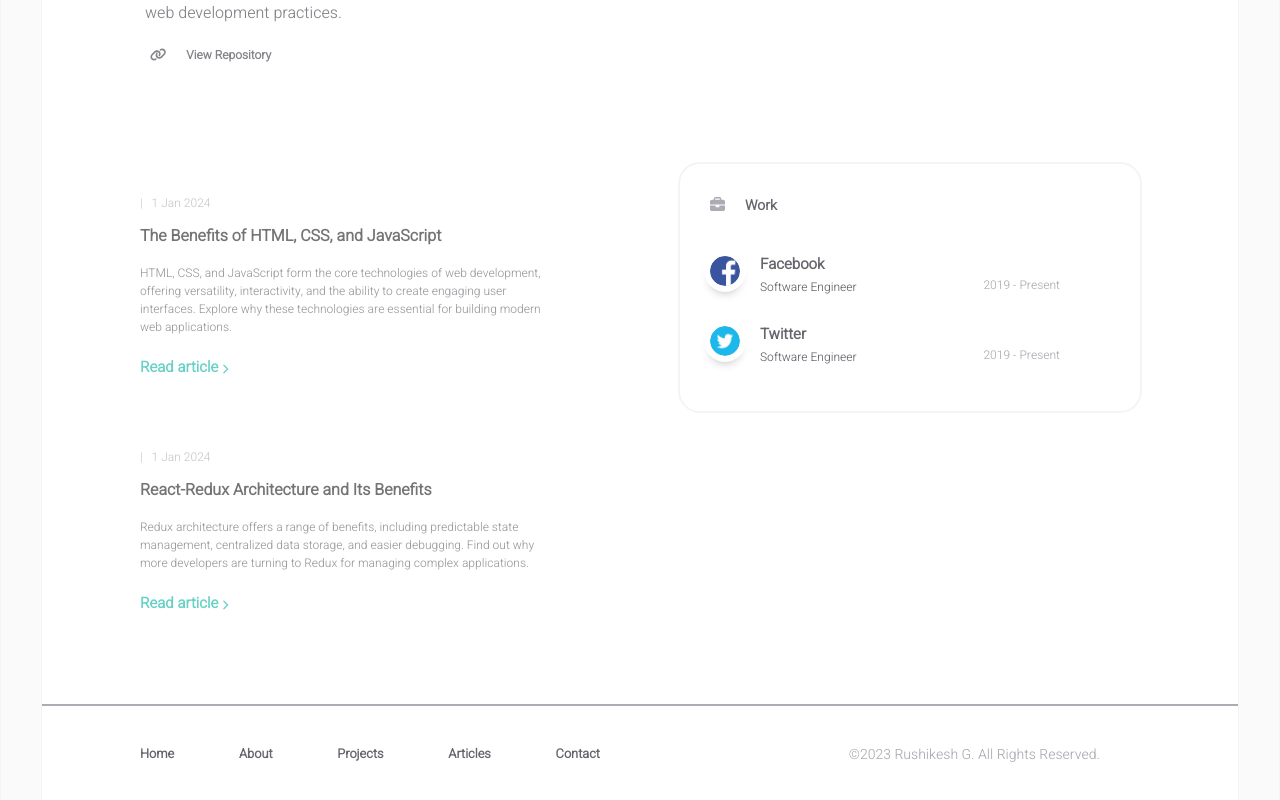
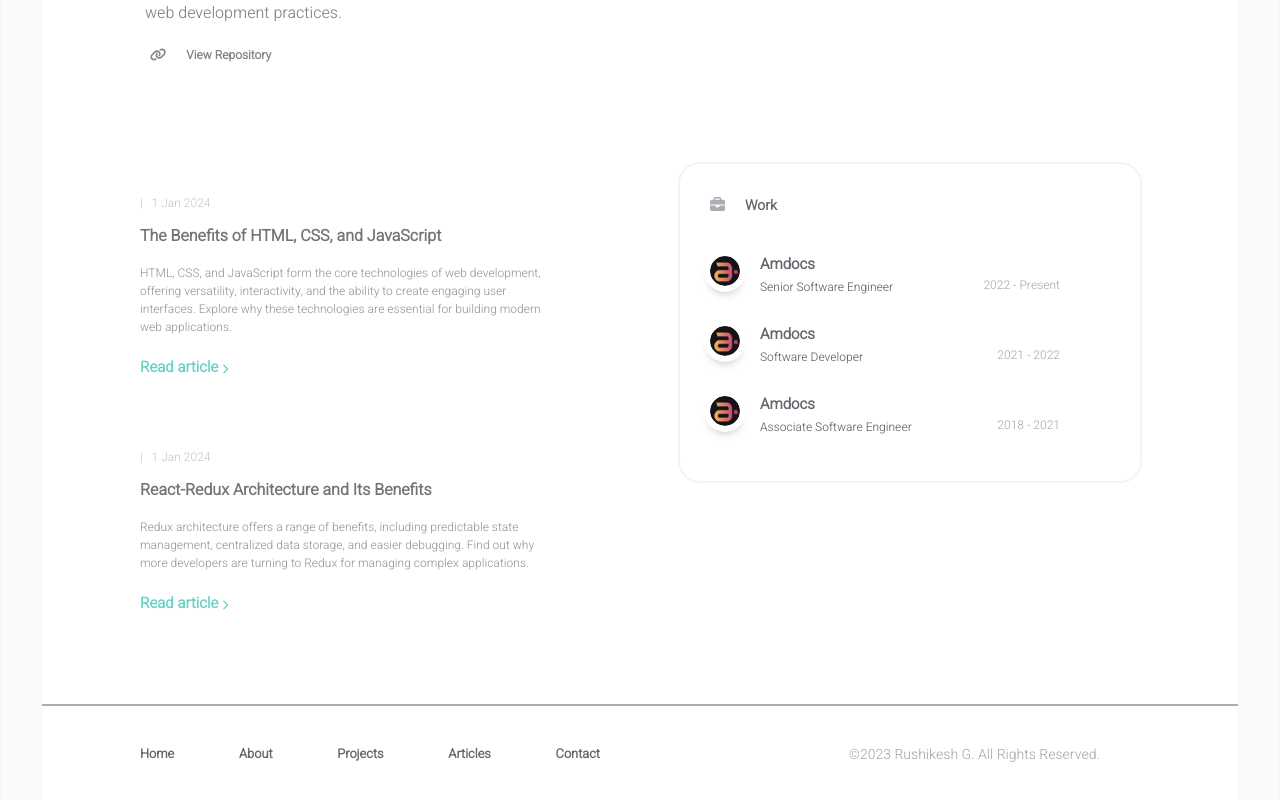
Before and after one commit to Hrushi1227/PersonalWebsiteResume, a React (Create React App) app: page / in a window 1280 px wide. Shown: the part 1047-1847 px from the top of the page. Built offline with nearby package versions, Linux system fonts and the light colour scheme.

Commit message:
new react profile changes'

```diff
--- a/src/App.js
+++ b/src/App.js
@@ -1,7 +1,4 @@
-import { useEffect } from "react";
 import { Routes, Route } from "react-router-dom";
-import ReactGA from "react-ga4";
-
 import Homepage from "./pages/homepage";
 import About from "./pages/about";
 import Projects from "./pages/projects";
--- a/src/components/homepage/works.jsx
+++ b/src/components/homepage/works.jsx
@@ -15,28 +15,41 @@ const Works = () => {
 					<div className="works-body">
 						<div className="work">
 							<img
-								src="./facebook.png"
-								alt="facebook"
+								src={`${process.env.PUBLIC_URL}/amdocsNew.png`}
+								alt="Amdocs"
 								className="work-image"
 							/>
-							<div className="work-title">Facebook</div>
+							<div className="work-title">Amdocs</div>
 							<div className="work-subtitle">
-								Software Engineer
+								Senior Software Engineer
 							</div>
-							<div className="work-duration">2019 - Present</div>
+							<div className="work-duration">2022 - Present</div>
 						</div>
 
 						<div className="work">
-							<img
-								src="./twitter.png"
-								alt="twitter"
-								className="work-image"
-							/>
-							<div className="work-title">Twitter</div>
+								<img
+									src={`${process.env.PUBLIC_URL}/amdocsNew.png`}
+									alt="Amdocs"
+									className="work-image"
+								/>
+							<div className="work-title">Amdocs</div>
 							<div className="work-subtitle">
-								Software Engineer
+									Software Developer
 							</div>
-							<div className="work-duration">2019 - Present</div>
+							<div className="work-duration">2021 - 2022</div>
+						</div>
+
+						<div className="work">
+								<img
+									src={`${process.env.PUBLIC_URL}/amdocsNew.png`}
+									alt="Amdocs"
+									className="work-image"
+								/>
+							<div className="work-title">Amdocs</div>
+							<div className="work-subtitle">
+								Associate Software Engineer
+							</div>
+							<div className="work-duration">2018 - 2021</div>
 						</div>
 					</div>
 				}
--- a/src/data/seo.js
+++ /dev/null
@@ -1,58 +0,0 @@
-const SEO = [
-	{
-		page: "home",
-		description:
-			"I am a backend developer with expertise in Node.js. I have experience in building scalable, secure and reliable web applications using various frameworks and technologies.",
-		keywords: [
-			"rushi.ghatol1227@gmail.com",
-			"rushi.ghatol1227@gmail.com N",
-			"rushi.ghatol1227@gmail.com ",
-		],
-	},
-
-	{
-		page: "about",
-		description:
-			"I am a backend developer with expertise in Node.js. I have experience in building scalable, secure and reliable web applications using various frameworks and technologies.",
-		keywords: [
-			"rushi.ghatol1227@gmail.com",
-			"rushi.ghatol1227@gmail.com N",
-			"rushi.ghatol1227@gmail.com ",
-		],
-	},
-
-	{
-		page: "articles",
-		description:
-			"Chronological collection of my long-form thoughts on programming, leadership, product design, and more.",
-		keywords: [
-			"rushi.ghatol1227@gmail.com",
-			"rushi.ghatol1227@gmail.com N",
-			"rushi.ghatol1227@gmail.com ",
-		],
-	},
-
-	{
-		page: "projects",
-		description:
-			"I've worked on a variety of projects over the years and I'm proud of the progress I've made. Many of these projects are open-source and available for others to explore and contribute to.",
-		keywords: [
-			"rushi.ghatol1227@gmail.com",
-			"rushi.ghatol1227@gmail.com N",
-			"rushi.ghatol1227@gmail.com ",
-		],
-	},
-
-	{
-		page: "contact",
-		description:
-			"If you're interested in collaborating on a project, feel free to reach out to me. I'm always open to new ideas and opportunities.",
-		keywords: [
-			"rushi.ghatol1227@gmail.com",
-			"rushi.ghatol1227@gmail.com N",
-			"rushi.ghatol1227@gmail.com ",
-		],
-	},
-];
-
-export default SEO;
--- a/src/data/tracking.js
+++ /dev/null
@@ -1 +0,0 @@
-export const TRACKING_ID = "";
--- a/src/pages/about.jsx
+++ b/src/pages/about.jsx
@@ -7,7 +7,6 @@ import Logo from "../components/common/logo";
 import Socials from "../components/about/socials";
 
 import INFO from "../data/user";
-import SEO from "../data/seo";
 
 import "./styles/about.css";
 
@@ -16,16 +15,15 @@ const About = () => {
 		window.scrollTo(0, 0);
 	}, []);
 
-	const currentSEO = SEO.find((item) => item.page === "about");
+
 
 	return (
 		<React.Fragment>
 			<Helmet>
 				<title>{`About | ${INFO.main.title}`}</title>
-				<meta name="description" content={currentSEO.description} />
 				<meta
 					name="keywords"
-					content={currentSEO.keywords.join(", ")}
+
 				/>
 			</Helmet>
 
--- a/src/pages/articles.jsx
+++ b/src/pages/articles.jsx
@@ -1,5 +1,4 @@
 import React, { useEffect } from "react";
-import { Helmet } from "react-helmet";
 
 import NavBar from "../components/common/navBar";
 import Footer from "../components/common/footer";
@@ -7,7 +6,6 @@ import Logo from "../components/common/logo";
 import Article from "../components/articles/article";
 
 import INFO from "../data/user";
-import SEO from "../data/seo";
 import myArticles from "../data/articles";
 
 import "./styles/articles.css";
@@ -17,18 +15,11 @@ const Articles = () => {
 		window.scrollTo(0, 0);
 	}, []);
 
-	const currentSEO = SEO.find((item) => item.page === "articles");
+
 
 	return (
 		<React.Fragment>
-			<Helmet>
-				<title>{`Articles | ${INFO.main.title}`}</title>
-				<meta name="description" content={currentSEO.description} />
-				<meta
-					name="keywords"
-					content={currentSEO.keywords.join(", ")}
-				/>
-			</Helmet>
+
 
 			<div className="page-content">
 				<NavBar active="articles" />
--- a/src/pages/contact.jsx
+++ b/src/pages/contact.jsx
@@ -1,13 +1,10 @@
 import React, { useEffect } from "react";
-import { Helmet } from "react-helmet";
-
 import NavBar from "../components/common/navBar";
 import Footer from "../components/common/footer";
 import Logo from "../components/common/logo";
 import Socials from "../components/about/socials";
 
 import INFO from "../data/user";
-import SEO from "../data/seo";
 
 import "./styles/contact.css";
 
@@ -16,18 +13,11 @@ const Contact = () => {
 		window.scrollTo(0, 0);
 	}, []);
 
-	const currentSEO = SEO.find((item) => item.page === "contact");
+
 
 	return (
 		<React.Fragment>
-			<Helmet>
-				<title>{`Contact | ${INFO.main.title}`}</title>
-				<meta name="description" content={currentSEO.description} />
-				<meta
-					name="keywords"
-					content={currentSEO.keywords.join(", ")}
-				/>
-			</Helmet>
+
 
 			<div className="page-content">
 				<NavBar active="contact" />
--- a/src/pages/homepage.jsx
+++ b/src/pages/homepage.jsx
@@ -1,5 +1,4 @@
 import React, { useState, useEffect } from "react";
-import { Helmet } from "react-helmet";
 import { FontAwesomeIcon } from "@fortawesome/react-fontawesome";
 import {
 	faTwitter,
@@ -15,7 +14,7 @@ import Works from "../components/homepage/works";
 import AllProjects from "../components/projects/allProjects";
 
 import INFO from "../data/user";
-import SEO from "../data/seo";
+
 import myArticles from "../data/articles";
 
 import "./styles/homepage.css";
@@ -53,7 +52,6 @@ const Homepage = () => {
 		return () => window.removeEventListener("scroll", handleScroll);
 	}, [logoSize, oldLogoSize]);
 
-	const currentSEO = SEO.find((item) => item.page === "home");
 
 	const logoStyle = {
 		display: "flex",
@@ -67,14 +65,7 @@ const Homepage = () => {
 
 	return (
 		<React.Fragment>
-			<Helmet>
-				<title>{INFO.main.title}</title>
-				<meta name="description" content={currentSEO.description} />
-				<meta
-					name="keywords"
-					content={currentSEO.keywords.join(", ")}
-				/>
-			</Helmet>
+
 
 			<div className="page-content">
 				<NavBar active="home" />
--- a/src/pages/projects.jsx
+++ b/src/pages/projects.jsx
@@ -1,13 +1,8 @@
 import React, { useEffect } from "react";
-import { Helmet } from "react-helmet";
-
 import NavBar from "../components/common/navBar";
 import Footer from "../components/common/footer";
 import Logo from "../components/common/logo";
 import AllProjects from "../components/projects/allProjects";
-
-import INFO from "../data/user";
-import SEO from "../data/seo";
 
 import "./styles/projects.css";
 
@@ -16,18 +11,11 @@ const Projects = () => {
 		window.scrollTo(0, 0);
 	}, []);
 
-	const currentSEO = SEO.find((item) => item.page === "projects");
+
 
 	return (
 		<React.Fragment>
-			<Helmet>
-				<title>{`Projects | ${INFO.main.title}`}</title>
-				<meta name="description" content={currentSEO.description} />
-				<meta
-					name="keywords"
-					content={currentSEO.keywords.join(", ")}
-				/>
-			</Helmet>
+
 
 			<div className="page-content">
 				<NavBar active="projects" />
@@ -39,21 +27,11 @@ const Projects = () => {
 					</div>
 					<div className="projects-container">
 						<div className="title projects-title">
-							Things I’ve made trying to put my dent in the
-							universe.
+							Projects Driving Innovation
 						</div>
 
 						<div className="subtitle projects-subtitle">
-							I've worked on a variety of projects over the years
-							and I'm proud of the progress I've made. Many of
-							these projects are open-source and available for
-							others to explore and contribute to. If you're
-							interested in any of the projects I've worked on,
-							please feel free to check out the code and suggest
-							any improvements or enhancements you might have in
-							mind. Collaborating with others is a great way to
-							learn and grow, and I'm always open to new ideas and
-							feedback.
+						"I've developed a diverse portfolio leveraging React for scalable UI solutions, Redux for robust state management, and HTML/CSS for elegant and responsive designs. JavaScript ties it all together, powering dynamic functionalities and seamless user interactions. Check out my GitHub for projects where these technologies converge to create impactful web experiences."
 						</div>
 
 						<div className="projects-list">
```
Also changed, not shown: public/amdocs.png (added), public/amdocsNew.png (added).
